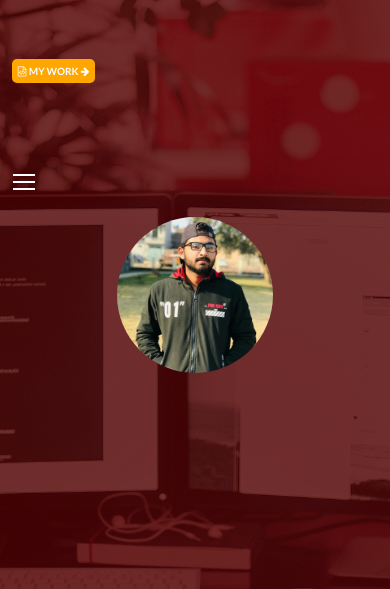
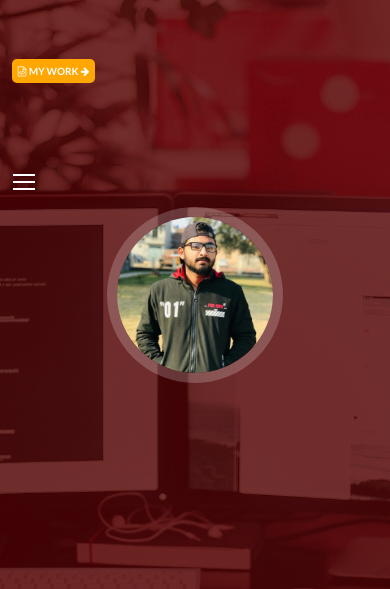
Before and after one commit to Hafiz-Anas/My-Portfolio, a plain HTML site: page index.html in a window 390 px wide. Shown: the top 589 px of the page. Drawn offline with Linux system fonts and the light colour scheme.

Commit message:
profile picture fixed

```diff
--- a/style.css
+++ b/style.css
@@ -470,7 +470,7 @@ form textarea {
     }
     .pic-section img {
         width: 40%;
-        border: 10px;
+        border-width: 10px;
     }
     .name {
         top: 80%;
```
